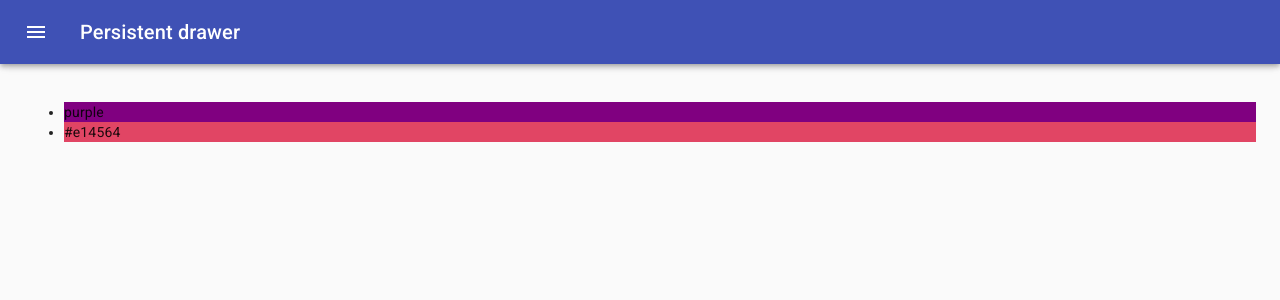
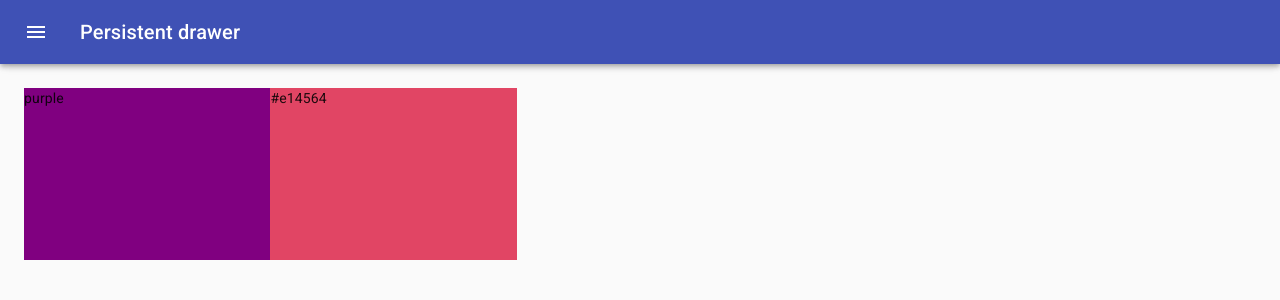
Before and after one commit to aavetisyanIT/Color-Palette, a React (Create React App) app: page /palette/new in a window 1280 px wide. Shown: the top 300 px of the page. Built offline with nearby package versions, Linux system fonts and the light colour scheme.

Commit message:
Add DraggableColorBox

```diff
--- /dev/null
+++ b/src/DraggableColorBox.js
@@ -0,0 +1,26 @@
+import React from 'react';
+import { withStyles } from '@material-ui/styles';
+
+const styles = {
+	root: {
+		width: '20%',
+		height: '25%',
+		margin: '0 auto',
+		display: 'inline-block',
+		position: 'relative',
+		cursor: 'pointer',
+		marginBottom: '-3.5px',
+	},
+};
+
+function DraggableColorBox(props) {
+	return (
+		<div
+			className={props.classes.root}
+			style={{ backgroundColor: props.color }}
+		>
+			{props.color}
+		</div>
+	);
+}
+export default withStyles(styles)(DraggableColorBox);
--- a/src/NewPaletteForm.js
+++ b/src/NewPaletteForm.js
@@ -11,6 +11,7 @@
 import MenuIcon from '@material-ui/icons/Menu';
 import ChevronLeftIcon from '@material-ui/icons/ChevronLeft';
 import Button from '@material-ui/core/button';
+import DraggableColorBox from './DraggableColorBox';
 import { ChromePicker } from 'react-color';
 
 const drawerWidth = 400;
@@ -56,6 +57,7 @@
 	},
 	content: {
 		flexGrow: 1,
+		height: 'calc(100vh - 64px)',
 		padding: theme.spacing(3),
 		transition: theme.transitions.create('margin', {
 			easing: theme.transitions.easing.sharp,
@@ -177,11 +179,10 @@
 					})}
 				>
 					<div className={classes.drawerHeader} />
-					<ul>
-						{this.state.colors.map((color) => (
-							<li style={{ backgroundColor: color }}>{color}</li>
-						))}
-					</ul>
+
+					{this.state.colors.map((color) => (
+						<DraggableColorBox color={color} />
+					))}
 				</main>
 			</div>
 		);
```
